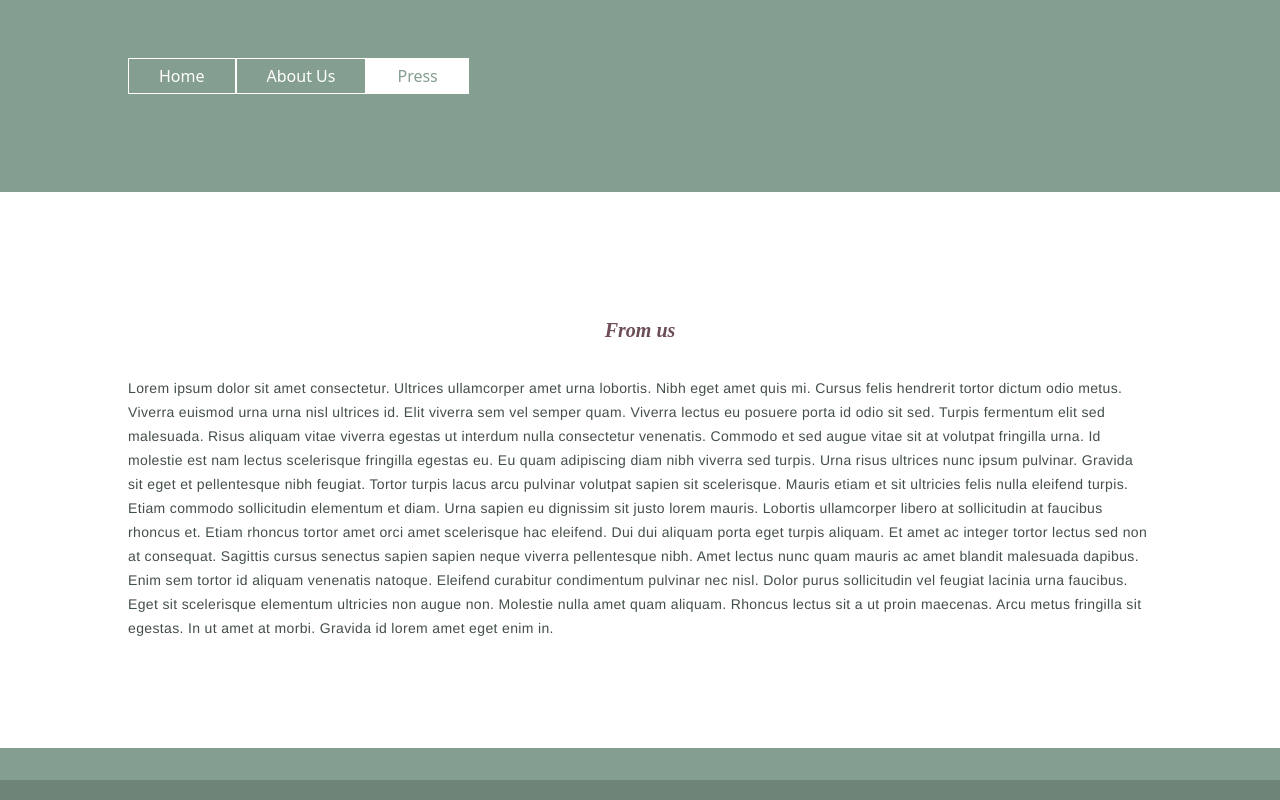
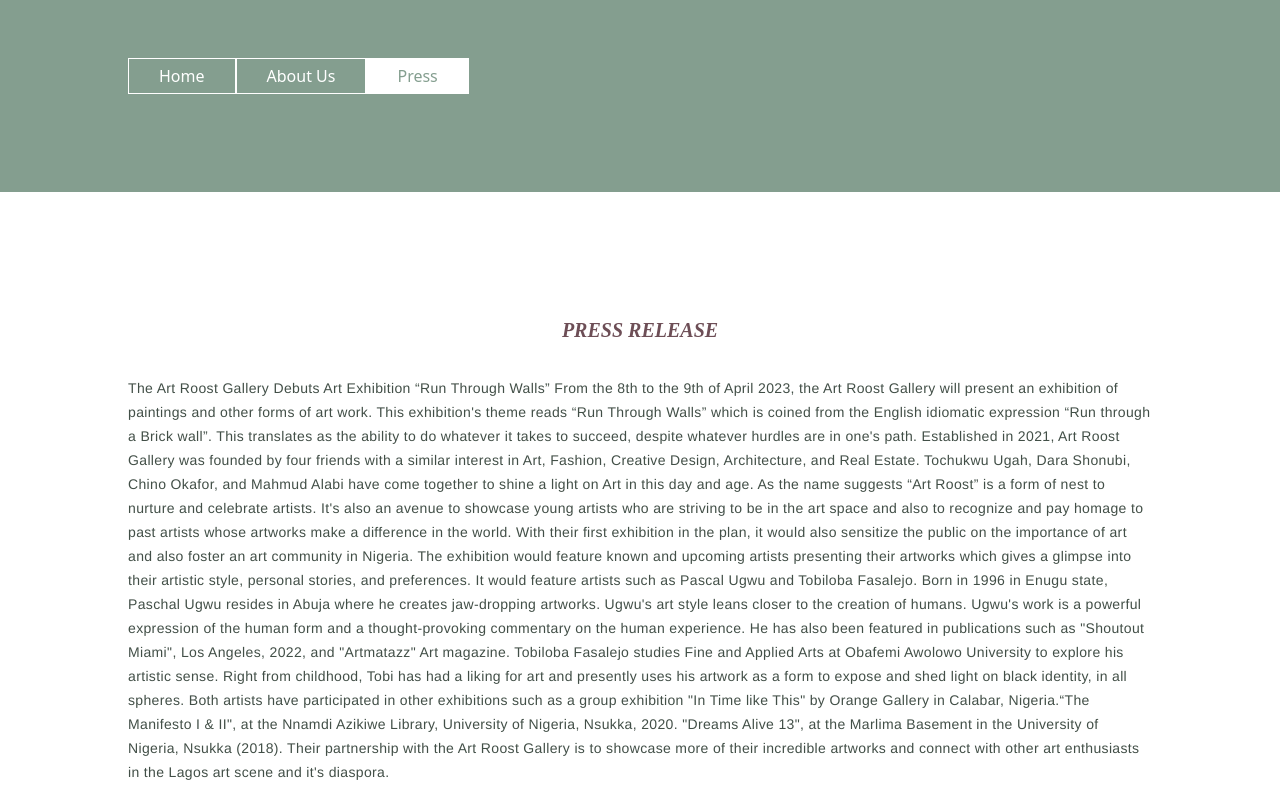
Before and after one commit to AgudaD/Art-Roost, a React (Vite) app: page /press in a window 1280 px wide. Shown: the top 800 px of the page. Built offline with nearby package versions, Linux system fonts and the light colour scheme; a web font is replaced by a local one.

Commit message:
new commit

```diff
--- a/src/Components/FromUs.jsx
+++ b/src/Components/FromUs.jsx
@@ -3,32 +3,47 @@
 const FromUs = () => {
   return (
     <div className="bg-white font-helvetica p-7 mt-10 md:px-32">
-      <p className="mt-24 text-[#6D4E56] text-xl font-adobe font-semibold italic md:text-center">From us</p>
+      <p className="mt-24 text-[#6D4E56] text-xl font-adobe font-semibold italic md:text-center">
+        PRESS RELEASE
+      </p>
       <p className="mt-8 mb-20 text-[#424F47] text-sm tracking-wide leading-6">
-        Lorem ipsum dolor sit amet consectetur. Ultrices ullamcorper amet urna
-        lobortis. Nibh eget amet quis mi. Cursus felis hendrerit tortor dictum
-        odio metus. Viverra euismod urna urna nisl ultrices id. Elit viverra sem
-        vel semper quam. Viverra lectus eu posuere porta id odio sit sed. Turpis
-        fermentum elit sed malesuada. Risus aliquam vitae viverra egestas ut
-        interdum nulla consectetur venenatis. Commodo et sed augue vitae sit at
-        volutpat fringilla urna. Id molestie est nam lectus scelerisque
-        fringilla egestas eu. Eu quam adipiscing diam nibh viverra sed turpis.
-        Urna risus ultrices nunc ipsum pulvinar. Gravida sit eget et
-        pellentesque nibh feugiat. Tortor turpis lacus arcu pulvinar volutpat
-        sapien sit scelerisque. Mauris etiam et sit ultricies felis nulla
-        eleifend turpis. Etiam commodo sollicitudin elementum et diam. Urna
-        sapien eu dignissim sit justo lorem mauris. Lobortis ullamcorper libero
-        at sollicitudin at faucibus rhoncus et. Etiam rhoncus tortor amet orci
-        amet scelerisque hac eleifend. Dui dui aliquam porta eget turpis
-        aliquam. Et amet ac integer tortor lectus sed non at consequat. Sagittis
-        cursus senectus sapien sapien neque viverra pellentesque nibh. Amet
-        lectus nunc quam mauris ac amet blandit malesuada dapibus. Enim sem
-        tortor id aliquam venenatis natoque. Eleifend curabitur condimentum
-        pulvinar nec nisl. Dolor purus sollicitudin vel feugiat lacinia urna
-        faucibus. Eget sit scelerisque elementum ultricies non augue non.
-        Molestie nulla amet quam aliquam. Rhoncus lectus sit a ut proin
-        maecenas. Arcu metus fringilla sit egestas. In ut amet at morbi. Gravida
-        id lorem amet eget enim in.
+        The Art Roost Gallery Debuts Art Exhibition “Run Through Walls” From the
+        8th to the 9th of April 2023, the Art Roost Gallery will present an
+        exhibition of paintings and other forms of art work. This exhibition's
+        theme reads “Run Through Walls” which is coined from the English
+        idiomatic expression “Run through a Brick wall”. This translates as the
+        ability to do whatever it takes to succeed, despite whatever hurdles are
+        in one's path. Established in 2021, Art Roost Gallery was founded by
+        four friends with a similar interest in Art, Fashion, Creative Design,
+        Architecture, and Real Estate. Tochukwu Ugah, Dara Shonubi, Chino
+        Okafor, and Mahmud Alabi have come together to shine a light on Art in
+        this day and age. As the name suggests “Art Roost” is a form of nest to
+        nurture and celebrate artists. It's also an avenue to showcase young
+        artists who are striving to be in the art space and also to recognize
+        and pay homage to past artists whose artworks make a difference in the
+        world. With their first exhibition in the plan, it would also sensitize
+        the public on the importance of art and also foster an art community in
+        Nigeria. The exhibition would feature known and upcoming artists
+        presenting their artworks which gives a glimpse into their artistic
+        style, personal stories, and preferences. It would feature artists such
+        as Pascal Ugwu and Tobiloba Fasalejo. Born in 1996 in Enugu state,
+        Paschal Ugwu resides in Abuja where he creates jaw-dropping artworks.
+        Ugwu's art style leans closer to the creation of humans. Ugwu's work is
+        a powerful expression of the human form and a thought-provoking
+        commentary on the human experience. He has also been featured in
+        publications such as "Shoutout Miami", Los Angeles, 2022, and
+        "Artmatazz" Art magazine. Tobiloba Fasalejo studies Fine and Applied
+        Arts at Obafemi Awolowo University to explore his artistic sense. Right
+        from childhood, Tobi has had a liking for art and presently uses his
+        artwork as a form to expose and shed light on black identity, in all
+        spheres. Both artists have participated in other exhibitions such as a
+        group exhibition "In Time like This" by Orange Gallery in Calabar,
+        Nigeria.“The Manifesto I & II", at the Nnamdi Azikiwe Library,
+        University of Nigeria, Nsukka, 2020. "Dreams Alive 13", at the Marlima
+        Basement in the University of Nigeria, Nsukka (2018). Their partnership
+        with the Art Roost Gallery is to showcase more of their incredible
+        artworks and connect with other art enthusiasts in the Lagos art scene
+        and it's diaspora.
       </p>
     </div>
   );
```
